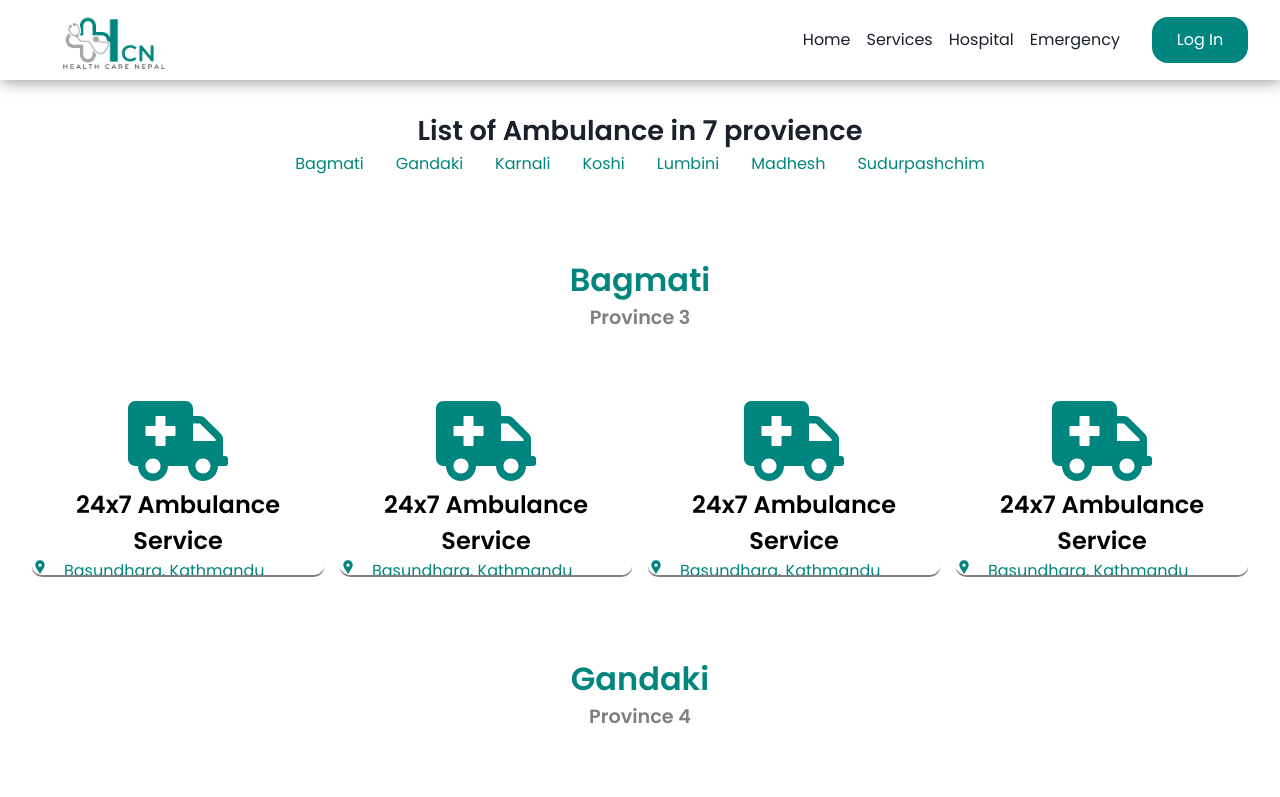
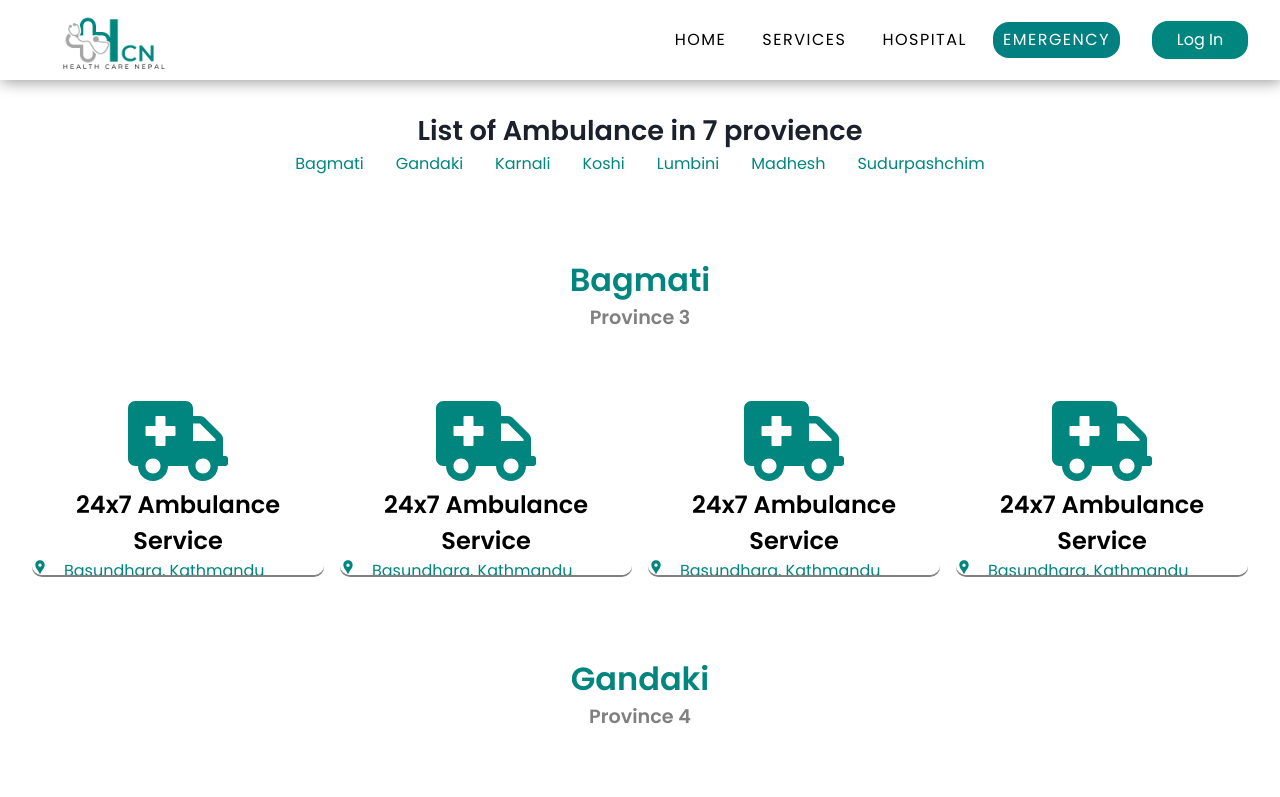
Before and after one commit to SandeepJoshi111/project-app, a React (Create React App) app: page /emergency in a window 1280 px wide. Shown: the top 797 px of the page. Built offline with nearby package versions, Linux system fonts and the light colour scheme; no server answers; a web font is replaced by a local one.

Commit message:
Added NavLink

```diff
--- a/src/components/Emergency/emergency.css
+++ b/src/components/Emergency/emergency.css
@@ -36,13 +36,19 @@ body{
 
 }
 .img-wrap:hover{
-    transform: scale(1.02) !important;
+    transform: scale(1.05) !important;
     box-shadow: 0px 2px 10px .1px gray;
+    color: var(--color-white);
+    background: var(--color-primary);
 }
 .img-wrap h1{
     font-size: 1.2rem;
     color: var(--color-black);
     font-weight: 600;
+    transition: var(--transition);
+}
+.img-wrap:hover h1{
+    color: var(--color-white);
 }
 .location{
     display: flex;
--- a/src/components/LoginPage/Login.jsx
+++ b/src/components/LoginPage/Login.jsx
@@ -38,8 +38,8 @@ const Login = (props) => {
     <div className="container login-container">
 
       <motion.div className="login-box"
-         initial={{scale:0.1}}
-         animate={{scale:1}}
+         initial={{opacity:0.1}}
+         animate={{opacity:1}}
 
 
          >
--- a/src/components/LoginPage/LoginDoctor.jsx
+++ b/src/components/LoginPage/LoginDoctor.jsx
@@ -36,7 +36,11 @@ const LoginDoctor = (props) => {
   return (
     <div className="container login-container">
 
-      <motion.div className="login-box">
+      <motion.div className="login-box"
+         initial={{opacity:0.1}}
+         animate={{opacity:1}}
+
+      >
 
       <div className="register-form">
           <Link className="user " to='/login'>
--- a/src/components/LoginPage/login.css
+++ b/src/components/LoginPage/login.css
@@ -13,7 +13,7 @@
     position: absolute;
     border-radius: 10px;
     padding: 20px;
-    border: 1px solid var(--color-black);
+
     height: auto;
     box-shadow: 0px 5px 20px 2px gray;
     background: var(--color-white);
--- a/src/components/NavBar/NavBar.jsx
+++ b/src/components/NavBar/NavBar.jsx
@@ -1,37 +1,38 @@
 import { Box, Button, background } from "@chakra-ui/react";
 import React, { useEffect, useState } from "react";
 import LOGO from "../../assets/HCN-removebg-preview.png";
-import { Link } from "react-router-dom";
+import { Link, NavLink } from "react-router-dom";
 import "./nav.css";
 import firebase from "firebase/compat/app";
 import "firebase/firestore";
 import "firebase/compat/auth";
 import Login from "../LoginPage/Login";
-
+import {motion} from 'framer-motion';
 const NavBar = () => {
   // TO RETRIEVE DATA FROM FIREBASE
   const [user, setUser] = useState(null);
   const [showLogin, setShowLogin] = useState(false);
-
 
   useEffect(() => {
     firebase.auth().onAuthStateChanged((user) => {
       if (user) {
         // Retrieve user data from Firestore collection
         const db = firebase.firestore();
-        db.collection('users').doc(user.uid).get()
+        db.collection("users")
+          .doc(user.uid)
+          .get()
           .then((doc) => {
             if (doc.exists) {
               const data = doc.data();
               setUser({
                 uid: user.uid,
                 firstName: data.firstName,
-                lastName: data.lastName
+                lastName: data.lastName,
               });
             }
           })
           .catch((error) => {
-            console.log('Error getting user data:', error);
+            console.log("Error getting user data:", error);
           });
       } else {
         setUser(null);
@@ -42,19 +43,21 @@ const NavBar = () => {
       if (user) {
         // Retrieve user data from Firestore collection
         const db = firebase.firestore();
-        db.collection('doctor').doc(user.uid).get()
+        db.collection("doctor")
+          .doc(user.uid)
+          .get()
           .then((doc) => {
             if (doc.exists) {
               const data = doc.data();
               setUser({
                 uid: user.uid,
                 firstName: data.firstName,
-                lastName: data.lastName
+                lastName: data.lastName,
               });
             }
           })
           .catch((error) => {
-            console.log('Error getting user data:', error);
+            console.log("Error getting user data:", error);
           });
       } else {
         setUser(null);
@@ -62,13 +65,13 @@ const NavBar = () => {
     });
   }, []);
 
-
   // SIGN OUT
   function handleLogout() {
     firebase.auth().signOut();
-    alert('Logged Out')
+    alert("Logged Out");
     setUser(null);
   }
+
   // MODAL
   // END OF RETRIVAL
 
@@ -80,29 +83,94 @@ const NavBar = () => {
         </div>
 
         <div className="nav-links">
-          <Link to="/">Home</Link>
-          <Link to="/services">Services</Link>
-          <Link to="/hospital">Hospital</Link>
-          <Link to="/emergency">Emergency</Link>
+          <NavLink
+             style={({ isActive }) => {
+              return {
+                background:isActive? "teal":"white",
+                padding:"10px",
+                borderRadius:"1rem",
+                color:isActive?"white":"black",
+                transition:"all 400ms ease",
+
+              };
+            }}
+            to="/"
+          >
+            Home
+          </NavLink>
+
+          <NavLink
+            style={({ isActive }) => {
+              return {
+                background:isActive? "teal":"white",
+                padding:"10px",
+                borderRadius:"1rem",
+                color:isActive?"white":"black",
+                transition:"all 400ms ease",
+
+              };
+            }}
+            to="/services"
+          >
+            Services
+          </NavLink>
+
+          <NavLink
+             style={({ isActive }) => {
+              return {
+                background:isActive? "teal":"white",
+                padding:"10px",
+                borderRadius:"1rem",
+                color:isActive?"white":"black",
+                transition:"all 400ms ease",
+
+              };
+            }}
+            to="/hospital"
+          >
+            Hospital
+          </NavLink>
+
+          <NavLink
+            style={({ isActive }) => {
+              return {
+                background:isActive? "teal":"white",
+                padding:"10px",
+                borderRadius:"1rem",
+                color:isActive?"white":"black",
+              };
+
+            }}
+            to="/emergency"
+          >
+            Emergency
+          </NavLink>
 
           {/* <button  className='btn' ><Link to='/login'>Log In</Link></button> */}
 
           {user ? (
             <li className="logout">
               {/* <div> {user.firstName} {user.lastName}.</div> */}
-            <button className="btn btn-hover" onClick={handleLogout}>Log Out </button>
+              <button className="btn btn-hover" onClick={handleLogout}>
+                Log Out{" "}
+              </button>
             </li>
           ) : (
             <li className="login">
-            <Link to='/login'><button className="btn" onClick={() => setShowLogin(true)}>Log In</button></Link>
+              <Link to="/login">
+                <button className="btn" onClick={() => setShowLogin(true)}>
+                  Log In
+                </button>
+              </Link>
             </li>
           )}
 
-
           {showLogin && (
-        <Login onLogin={(user) => {
+            <Login
+              onLogin={(user) => {
                 setShowLogin(false);
-        }} />
+              }}
+            />
           )}
         </div>
       </div>
--- a/src/components/NavBar/nav.css
+++ b/src/components/NavBar/nav.css
@@ -21,17 +21,6 @@
 
 }
 
-
-.nav-links{
-
-    display: flex;
-    align-items: center;
-    gap: 1rem   ;
-
-    position: relative;
-
-
-}
 .logout{
     display: flex;
     align-items: center;
@@ -40,6 +29,24 @@
     display: flex;
     align-items: center;
 }
+
+
+.nav-links{
+
+    display: flex;
+    align-items: center;
+    gap: 1rem;
+    letter-spacing: 1.5px;
+    line-height: 1em;
+    text-transform: uppercase;
+    list-style-type: none;
+    align-items: center;
+    justify-content: center;
+}
+
+
+
+
 
  /* .btn-hover{
     font-size: 1rem;
--- a/src/components/SignUp/SignUp.jsx
+++ b/src/components/SignUp/SignUp.jsx
@@ -49,8 +49,8 @@ const SignUp = () => {
   return (
     <div className="container signup-container">
       <motion.div className="signup-box"
-      initial={{scale:0.1}}
-      animate={{scale:1}}
+      initial={{opacity:0.1}}
+      animate={{opacity:1}}
 
       >
 
--- a/src/components/SignUp/SignUpDoctor.jsx
+++ b/src/components/SignUp/SignUpDoctor.jsx
@@ -51,8 +51,8 @@ const SignUpDoctor = () => {
   return (
     <div className="container signup-container">
       <motion.div className="signup-box"
-        initial={{scale:0.1}}
-        animate={{scale:1}}
+        initial={{opacity:0.1}}
+        animate={{opacity:1}}
 
       >
 
--- a/src/components/SignUp/signup.css
+++ b/src/components/SignUp/signup.css
@@ -14,7 +14,7 @@
     position: absolute;
     border-radius: 10px;
     padding: 20px;
-    border: 1px solid var(--color-black);
+
     height: auto;
 
     box-shadow: 0px 5px 20px 2px gray;
--- a/src/index.jsx
+++ b/src/index.jsx
@@ -24,7 +24,7 @@ const router = createBrowserRouter([
     element: <App/>,
   },
   {
-    path: "/services",
+   path: "/services",
     element: <Services/>,
   },
   {
--- a/src/pages/Emergency.jsx
+++ b/src/pages/Emergency.jsx
@@ -2,7 +2,7 @@ import React from "react";
 import MainLayouts from "../layouts/MainLayouts";
 import "../components/Emergency/emergency.css";
 import { FaAmbulance } from "react-icons/fa";
-import { AiFillPhone } from "react-icons/ai";
+import { BsFillTelephoneFill } from "react-icons/bs";
 import { MdLocationPin } from "react-icons/md";
 import { motion } from "framer-motion";
 import KOSHI from "../assets/1. koshi.png";
@@ -69,7 +69,7 @@ const Emergency = () => {
                   <p>Basundhara, Kathmandu</p>
                 </div>
                 <div className="phone">
-                  <AiFillPhone />
+                  <BsFillTelephoneFill />
                   <p>9840186344</p>
                 </div>
               </div>
@@ -90,7 +90,7 @@ const Emergency = () => {
                   <p>Basundhara, Kathmandu</p>
                 </div>
                 <div className="phone">
-                  <AiFillPhone />
+                  <BsFillTelephoneFill />
                   <p>9840186344</p>
                 </div>
               </div>
@@ -111,7 +111,7 @@ const Emergency = () => {
                   <p>Basundhara, Kathmandu</p>
                 </div>
                 <div className="phone">
-                  <AiFillPhone />
+                  <BsFillTelephoneFill />
                   <p>9840186344</p>
                 </div>
               </div>
@@ -132,7 +132,7 @@ const Emergency = () => {
                   <p>Basundhara, Kathmandu</p>
                 </div>
                 <div className="phone">
-                  <AiFillPhone />
+                  <BsFillTelephoneFill />
                   <p>9840186344</p>
                 </div>
               </div>
@@ -165,7 +165,7 @@ const Emergency = () => {
                   <p>Basundhara, Kathmandu</p>
                 </div>
                 <div className="phone">
-                  <AiFillPhone />
+                  <BsFillTelephoneFill />
                   <p>9840186344</p>
                 </div>
               </div>
@@ -199,7 +199,7 @@ const Emergency = () => {
                   <p>Basundhara, Kathmandu</p>
                 </div>
                 <div className="phone">
-                  <AiFillPhone />
+                  <BsFillTelephoneFill />
                   <p>9840186344</p>
                 </div>
               </div>
@@ -233,7 +233,7 @@ const Emergency = () => {
                   <p>Basundhara, Kathmandu</p>
                 </div>
                 <div className="phone">
-                  <AiFillPhone />
+                  <BsFillTelephoneFill />
                   <p>9840186344</p>
                 </div>
               </div>
@@ -267,7 +267,7 @@ const Emergency = () => {
                   <p>Basundhara, Kathmandu</p>
                 </div>
                 <div className="phone">
-                  <AiFillPhone />
+                  <BsFillTelephoneFill />
                   <p>9840186344</p>
                 </div>
               </div>
@@ -301,7 +301,7 @@ const Emergency = () => {
                   <p>Basundhara, Kathmandu</p>
                 </div>
                 <div className="phone">
-                  <AiFillPhone />
+                  <BsFillTelephoneFill />
                   <p>9840186344</p>
                 </div>
               </div>
@@ -334,7 +334,7 @@ const Emergency = () => {
                   <p>Basundhara, Kathmandu</p>
                 </div>
                 <div className="phone">
-                  <AiFillPhone />
+                  <BsFillTelephoneFill />
                   <p>9840186344</p>
                 </div>
               </div>
```
Lines whose indentation alone changed are shown as unchanged.
